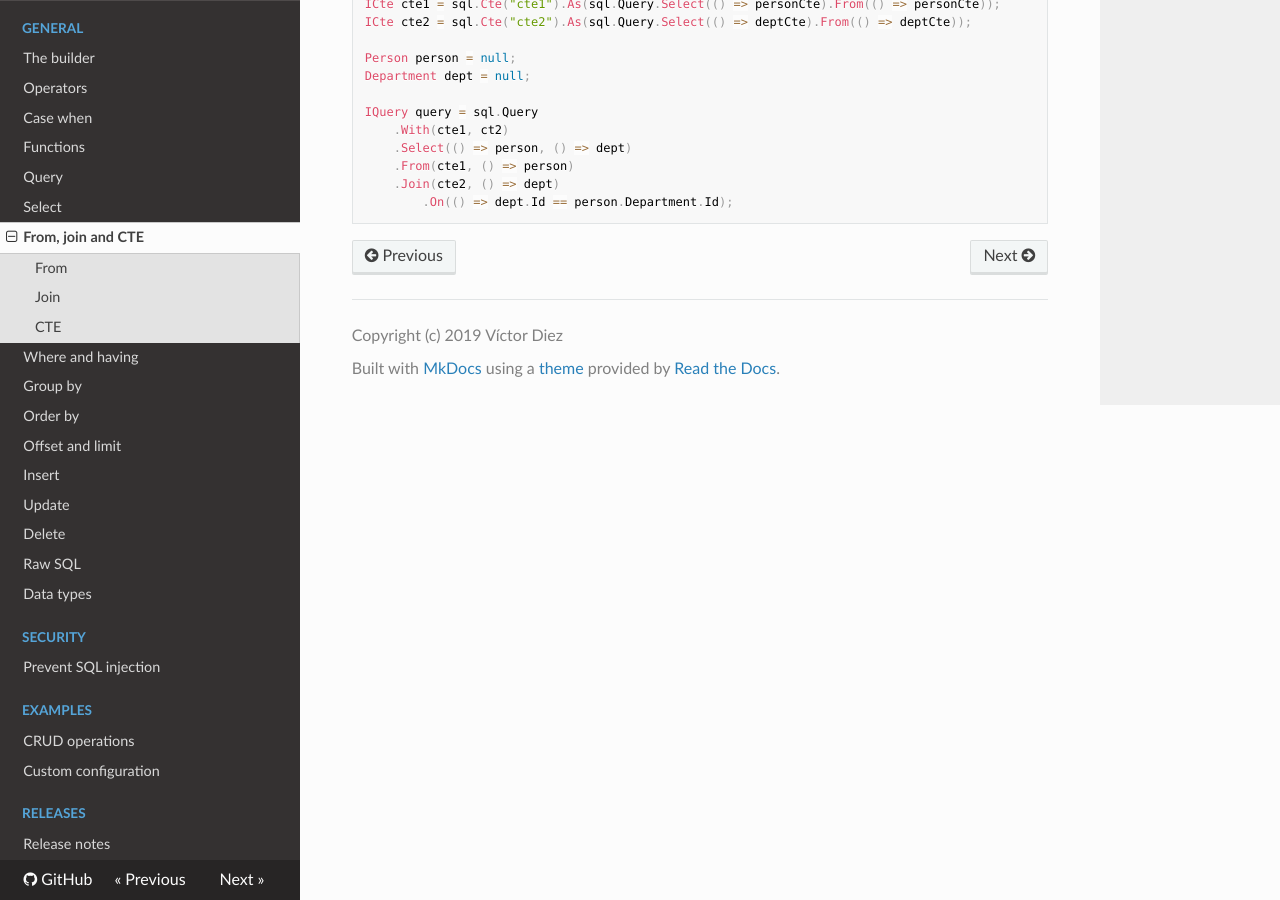
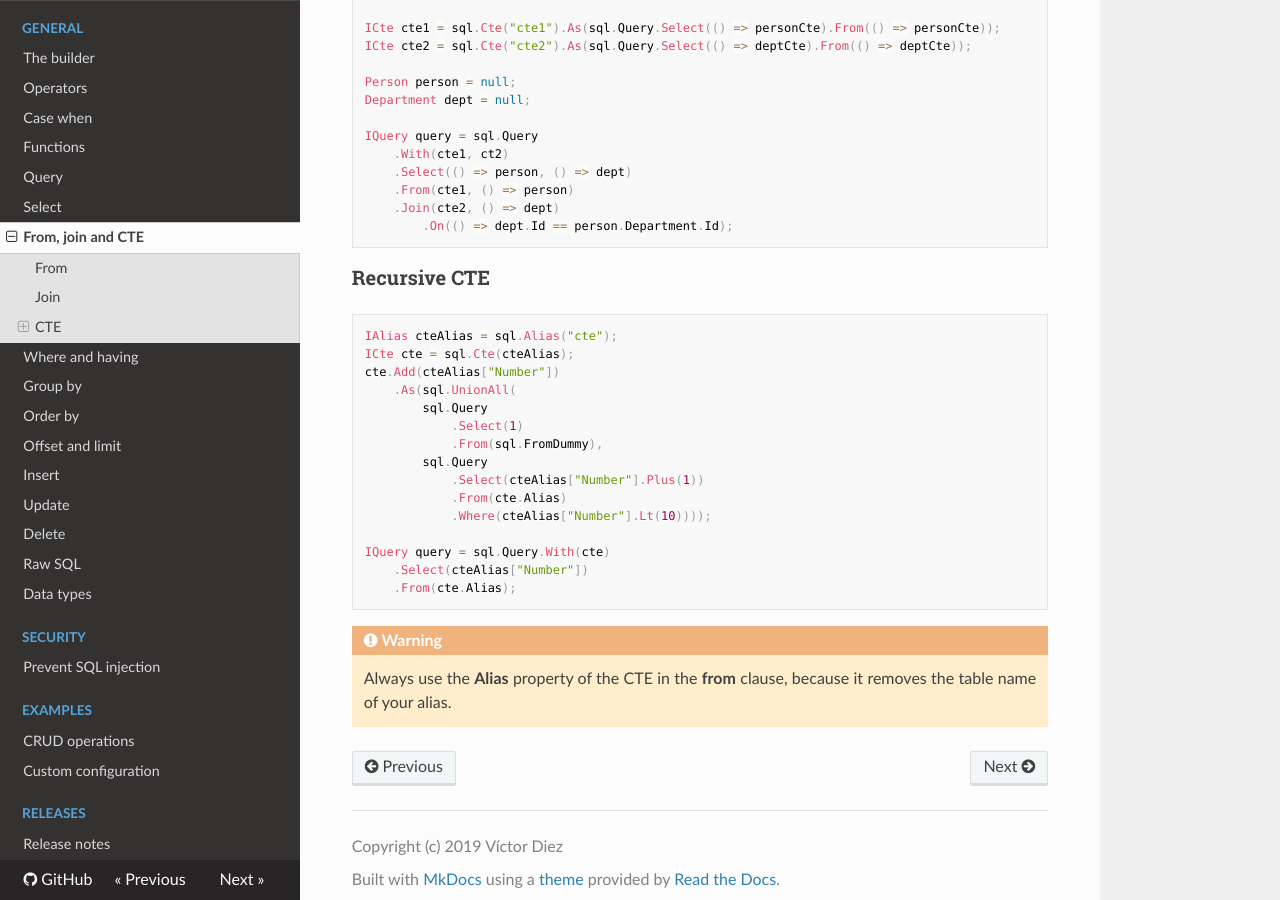
Before and after one commit to Ropticus/Suilder-docs, an MkDocs documentation site: the page built from docs/general/from-join-cte.md, in a window 1280 px wide and 900 px high, scrolled down 2890 px. Built offline with MkDocs 1.6.1, drawn with Linux system fonts in a browser that asks for light colours; nearby versions of some CDN libraries; some of the changed text lies outside the part shown.

Commit message:
Update examples

````diff
--- a/docs/general/from-join-cte.md
+++ b/docs/general/from-join-cte.md
@@ -54,7 +54,7 @@ IQuery query2 = sql.Query
     .From(person);
 ```
 
-For engines that require to use a **dummy table** you can use the following. It can be used in all engines, to write the same query for all. If the engine does not need a dummy table, writes nothing:
+For engines that require to use a **dummy table** you can use the following. It can be used in all engines to write the same query for all of them. If the engine does not need a dummy table, it writes nothing:
 ```csharp
 // From dummy table
 IQuery query3 = sql.Query.Select(SqlFn.Now())
@@ -152,3 +152,25 @@ IQuery query = sql.Query
     .Join(cte2, () => dept)
         .On(() => dept.Id == person.Department.Id);
 ```
+
+### Recursive CTE
+```csharp
+IAlias cteAlias = sql.Alias("cte");
+ICte cte = sql.Cte(cteAlias);
+cte.Add(cteAlias["Number"])
+    .As(sql.UnionAll(
+        sql.Query
+            .Select(1)
+            .From(sql.FromDummy),
+        sql.Query
+            .Select(cteAlias["Number"].Plus(1))
+            .From(cte.Alias)
+            .Where(cteAlias["Number"].Lt(10))));
+
+IQuery query = sql.Query.With(cte)
+    .Select(cteAlias["Number"])
+    .From(cte.Alias);
+```
+
+!!! warning
+    Always use the **Alias** property of the CTE in the **from** clause, because it removes the table name of your alias.
--- a/mkdocs.yml
+++ b/mkdocs.yml
@@ -17,13 +17,13 @@ markdown_extensions:
       permalink: true
 
 extra_css:
-  - https://cdnjs.cloudflare.com/ajax/libs/prism/1.27.0/themes/prism.min.css
+  - https://cdnjs.cloudflare.com/ajax/libs/prism/1.28.0/themes/prism.min.css
   - css/extra.css
 
 extra_javascript:
-  - https://cdnjs.cloudflare.com/ajax/libs/prism/1.27.0/components/prism-core.min.js
-  - https://cdnjs.cloudflare.com/ajax/libs/prism/1.27.0/components/prism-clike.min.js
-  - https://cdnjs.cloudflare.com/ajax/libs/prism/1.27.0/components/prism-csharp.min.js
+  - https://cdnjs.cloudflare.com/ajax/libs/prism/1.28.0/components/prism-core.min.js
+  - https://cdnjs.cloudflare.com/ajax/libs/prism/1.28.0/components/prism-clike.min.js
+  - https://cdnjs.cloudflare.com/ajax/libs/prism/1.28.0/components/prism-csharp.min.js
   - js/extra.js
 
 nav:
````
Also changed, not shown: docs/general/case-when.md (+12 -2 lines).
